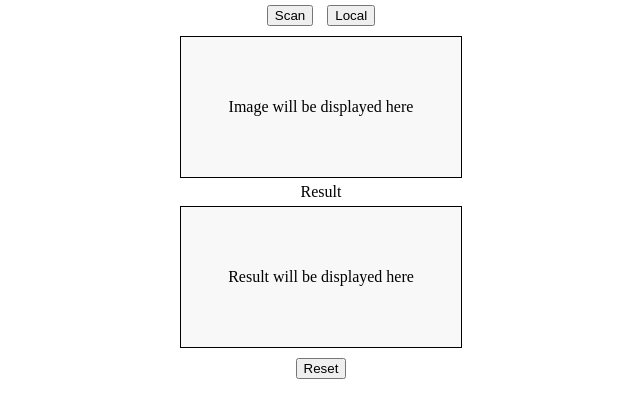
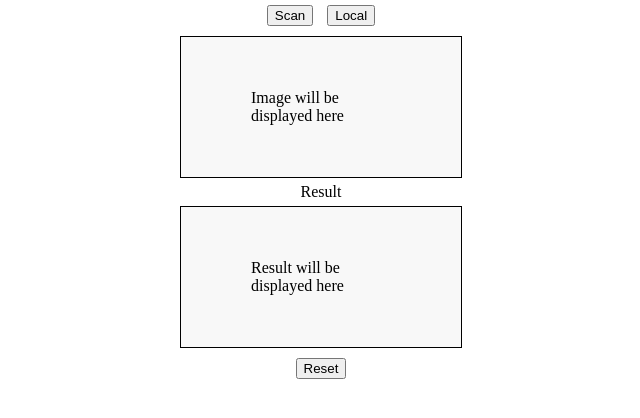
Before and after one commit to Morugetsuyo/QRCodeDetector, a browser extension: page data/window/index.html in a window 1280 px wide. Shown: the whole page, without its empty margins (319-959 px from the left). Drawn offline with Linux system fonts and the light colour scheme.

Commit message:
revised html structure and add necessary id element for new function

```diff
--- a/data/window/index.html
+++ b/data/window/index.html
@@ -21,26 +21,24 @@
       justify-content: center;
       width: 100%;
     }
-    #image-display-area {
+    #image-display-area, #result-display-area {
+      position: relative;
       border: 1px solid #000;
       width: 280px;
       height: 140px;
+      margin: 5px;
+      background-color: #f8f8f8;
       display: flex;
       align-items: center;
       justify-content: center;
-      margin: 5px;
-      background-color: #f8f8f8;
     }
-    #result-display-area {
-      border: 1px solid #000;
-      width: 280px;
-      height: 140px;
-      display: flex;
-      align-items: center;
-      justify-content: center;
-      margin: 5px;
-      background-color: #f8f8f8;
-    }
+   .overlay-text {
+    position: absolute;
+    top: 50%;
+    left: 50%;
+    transform: translate(-50%, -50%);
+    pointer-events: none;
+   }
     button {
       margin: 5px;
     }
@@ -53,10 +51,15 @@
       <button id="local-btn">Local</button>
     </div>
     <input type="file" id="image-input" accept="image/*" style="display: none;">
-    <div id="image-display-area">Image will be displayed here</div>
+    <div id="image-display-area">
+      <canvas id="qr-canvas"></canvas>
+      <div class="overlay-text">Image will be displayed here</div>
+    </div>
     <div id="text">Result</div>
-    <div id="result-display-area">Result will be displayed here</div>
-      <button id="reset-btn">Reset</button>
+    <div id="result-display-area">
+      <div class="overlay-text">Result will be displayed here</div>
+    </div>
+    <button id="reset-btn">Reset</button>
   </div>
   <script type="text/javascript" src="QRCode.js"></script>
   <script type="text/javascript" src="ZBar/zbar.js"></script>
```
